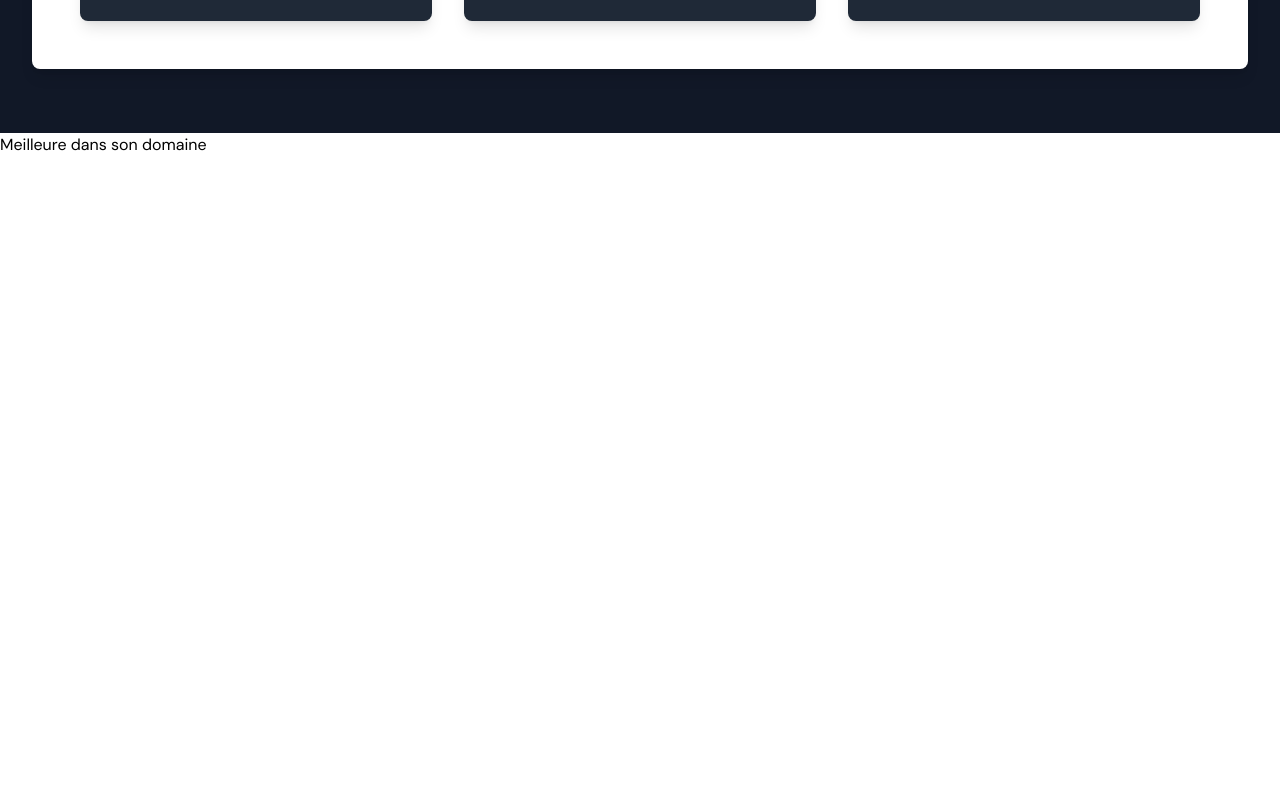
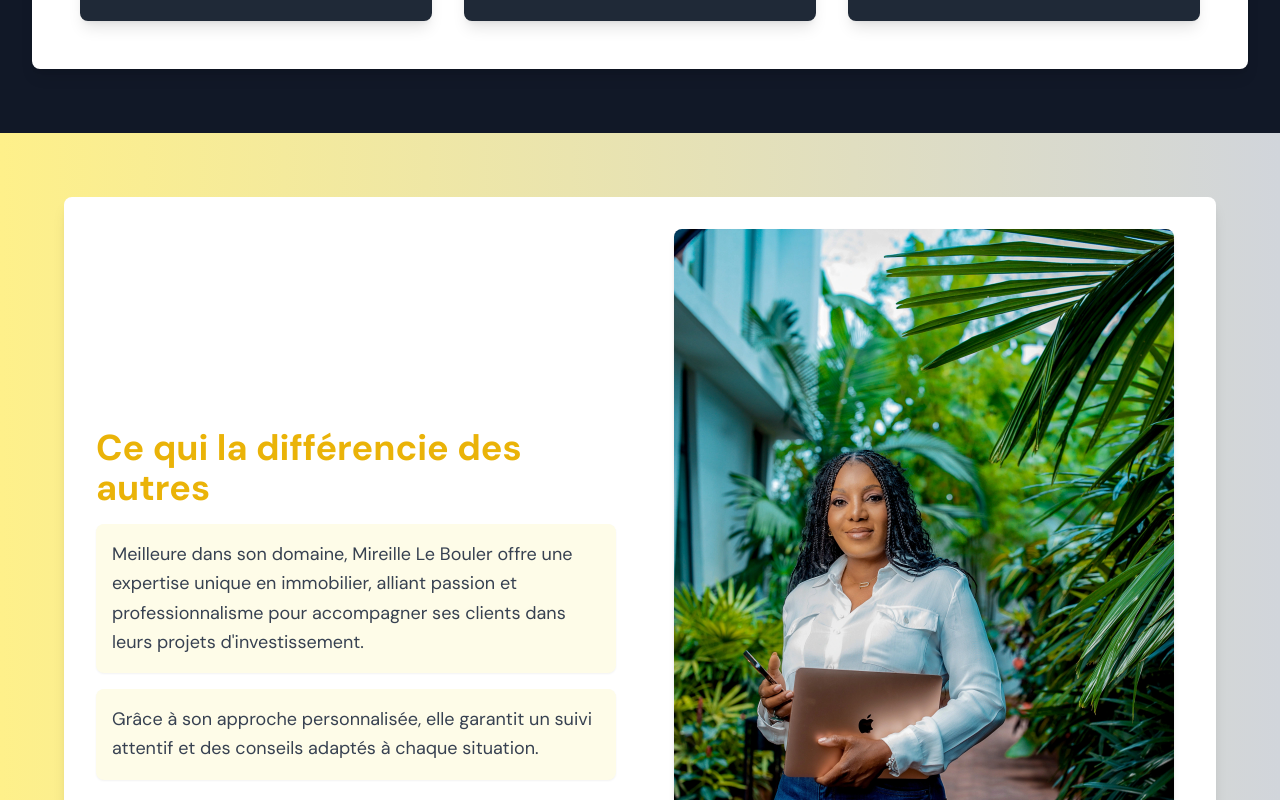
Before and after one commit to skyson-ai/eventprogram, a Next.js app in the folder lancement-event-1000f/: page / in a window 1280 px wide. Shown: the part 1580-2380 px from the top of the page. Before the commit the page ends 1737 px from the top, so only its background shows below. Built offline with nearby package versions, Linux system fonts and the light colour scheme.

Commit message:
Update CeQuiLaDifferencieDesAutres.tsx

```diff
--- a/lancement-event-1000f/src/app/components/Home/CeQuiLaDifferencieDesAutres.tsx
+++ b/lancement-event-1000f/src/app/components/Home/CeQuiLaDifferencieDesAutres.tsx
@@ -1,11 +1,40 @@
-import React from 'react'
+import React from 'react';
+import Image from 'next/image';
 
 const CeQuiLaDifferencieDesAutres = () => {
   return (
-    <div>
-      Meilleure dans son domaine
-    </div>
-  )
+    <section className="bg-gradient-to-r from-yellow-200 to-gray-300 py-16 px-8">
+      <div className="max-w-6xl mx-auto bg-white p-8 rounded-lg shadow-lg flex flex-col md:flex-row items-center md:space-x-12">
+
+        {/* Texte à gauche */}
+        <div className="md:w-1/2">
+          <h2 className="text-4xl font-bold text-yellow-500 mb-4 text-center md:text-left">Ce qui la différencie des autres</h2>
+          <div className="bg-yellow-50 p-4 rounded-lg shadow-sm mb-4">
+            <p className="text-lg text-gray-700 leading-relaxed">
+              Meilleure dans son domaine, Mireille Le Bouler offre une expertise unique en immobilier,
+              alliant passion et professionnalisme pour accompagner ses clients dans leurs projets d'investissement.
+            </p>
+          </div>
+          <div className="bg-yellow-50 p-4 rounded-lg shadow-sm">
+            <p className="text-lg text-gray-700 leading-relaxed">
+              Grâce à son approche personnalisée, elle garantit un suivi attentif et des conseils adaptés à chaque situation.
+            </p>
+          </div>
+        </div>
+
+        {/* Image à droite */}
+        <div className="md:w-1/2 flex justify-center mt-8 md:mt-0">
+          <Image
+            src="/ceoPhoto.webp"
+            width={500}
+            height={500}
+            alt="Mireille Le Bouler"
+            className="rounded-lg shadow-md transition-transform duration-300 transform hover:scale-105" // Effet d'agrandissement au survol
+          />
+        </div>
+      </div>
+    </section>
+  );
 }
 
-export default CeQuiLaDifferencieDesAutres
+export default CeQuiLaDifferencieDesAutres;
```
Also changed, not shown: lancement-event-1000f/public/ceoPhoto.webp (added).
